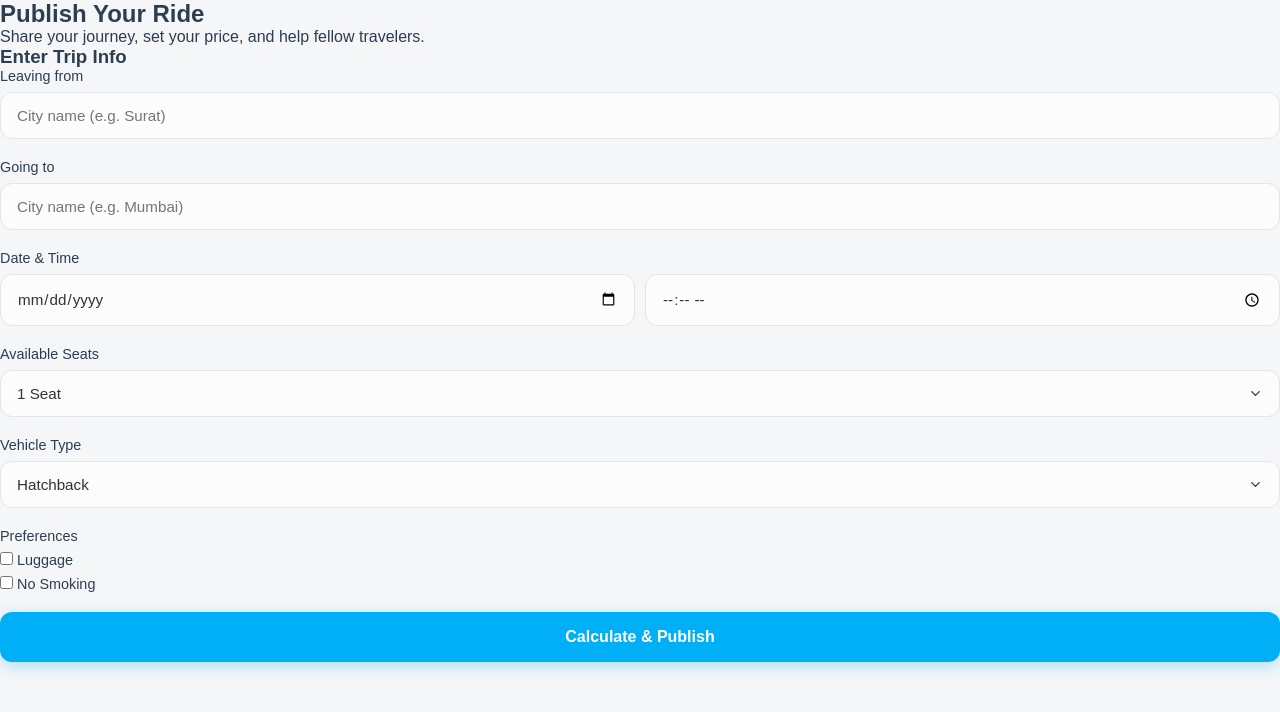
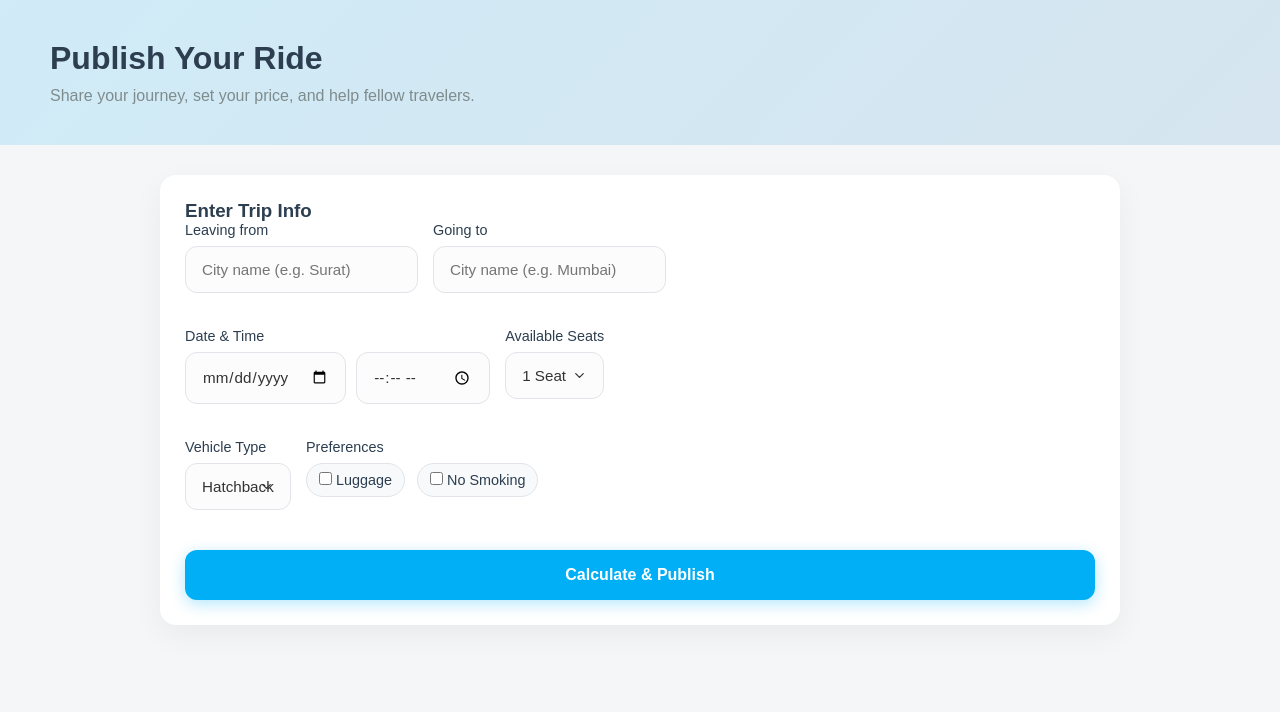
Before and after one commit to Rishisanja-3011/QUICKLIFT, a Flask app: page /publish in a window 1280 px wide. Shown: the part 55-767 px from the top of the page. Run offline with Flask 3, Linux system fonts and the light colour scheme; the visitor is signed in with stand-in values (Sample User, id 1).

Commit message:
more change gandu

```diff
--- a/static/style.css
+++ b/static/style.css
@@ -456,3 +456,183 @@ select.form-control {
 .bg-2 { background-color: #ffd6a5 !important; color: #fff !important; }
 .bg-3 { background-color: #fdffb6 !important; color: #333 !important; }
 .bg-4 { background-color: #caffbf !important; color: #333 !important; }
+
+.page-hero {
+    background: linear-gradient(135deg, rgba(0,175,245,0.15), rgba(41,128,185,0.15));
+    padding: 40px 50px;
+    text-align: left;
+    animation: fadeIn 0.6s ease-out;
+}
+
+.page-hero h1 {
+    font-size: 2rem;
+    font-weight: 700;
+    margin-bottom: 10px;
+}
+
+.page-hero p {
+    color: var(--text-muted);
+}
+
+.publish-container {
+    max-width: 1000px;
+    margin: 0 auto;
+    padding: 30px 20px 60px;
+}
+
+.publish-form {
+    background: #fff;
+    border-radius: 16px;
+    box-shadow: var(--shadow-soft);
+    padding: 25px;
+    animation: fadeIn 0.5s ease-out;
+}
+
+.form-row {
+    display: flex;
+    gap: 15px;
+    margin-bottom: 15px;
+}
+
+.prefs {
+    display: flex;
+    gap: 12px;
+    flex-wrap: wrap;
+    margin-top: 6px;
+}
+
+.pref-item {
+    display: inline-flex;
+    align-items: center;
+    gap: 8px;
+    background: #f8f9fa;
+    border: 1px solid #e1e4e8;
+    border-radius: 999px;
+    padding: 8px 12px;
+    font-size: 0.9rem;
+}
+
+.publisher-section {
+    margin-top: 30px;
+    animation: fadeIn 0.5s ease-out;
+}
+
+.publisher-section h2 {
+    font-size: 1.6rem;
+    margin-bottom: 6px;
+}
+
+.section-sub {
+    color: var(--text-muted);
+    margin-bottom: 18px;
+}
+
+.publisher-grid {
+    display: grid;
+    grid-template-columns: repeat(3, 1fr);
+    gap: 16px;
+}
+
+.publisher-card {
+    background: #fff;
+    border: 1px solid #e9ecef;
+    border-radius: 14px;
+    padding: 16px;
+    box-shadow: 0 6px 18px rgba(0,0,0,0.06);
+    transition: transform 0.2s ease, box-shadow 0.2s ease;
+}
+
+.publisher-card:hover {
+    transform: translateY(-3px);
+    box-shadow: 0 10px 24px rgba(0,0,0,0.08);
+}
+
+.publisher-head {
+    display: flex;
+    align-items: center;
+    gap: 12px;
+    margin-bottom: 10px;
+}
+
+.publisher-stats {
+    display: grid;
+    grid-template-columns: repeat(3, 1fr);
+    gap: 8px;
+    color: var(--text-muted);
+}
+
+.publisher-stats i {
+    color: var(--primary-color);
+    margin-right: 6px;
+}
+
+.result-card {
+    background: #fff;
+    border: 1px solid #e9ecef;
+    border-radius: 16px;
+    padding: 18px;
+    margin-bottom: 20px;
+    box-shadow: var(--shadow-soft);
+    animation: fadeIn 0.4s ease-out;
+}
+
+.result-header {
+    display: flex;
+    align-items: center;
+    justify-content: space-between;
+    margin-bottom: 12px;
+}
+
+.tag {
+    background: rgba(0,175,245,0.1);
+    color: var(--primary-color);
+    border: 1px solid rgba(0,175,245,0.2);
+    border-radius: 999px;
+    padding: 6px 12px;
+    font-size: 0.9rem;
+    font-weight: 600;
+}
+
+.result-grid {
+    display: grid;
+    grid-template-columns: repeat(4, 1fr);
+    gap: 10px;
+    margin-bottom: 10px;
+}
+
+.result-item {
+    display: flex;
+    align-items: center;
+    gap: 10px;
+    padding: 10px;
+    border-radius: 12px;
+    background: #f8f9fa;
+}
+
+.result-item i {
+    color: var(--primary-color);
+    font-size: 1.2rem;
+}
+
+.result-item strong {
+    font-size: 1.1rem;
+}
+
+.result-meta {
+    display: flex;
+    gap: 16px;
+    color: var(--text-muted);
+    font-size: 0.95rem;
+}
+
+@media (max-width: 900px) {
+    .publisher-grid {
+        grid-template-columns: 1fr;
+    }
+    .form-row {
+        flex-direction: column;
+    }
+    .result-grid {
+        grid-template-columns: repeat(2, 1fr);
+    }
+}
```
Also changed, not shown: database/database.py (+23 -2 lines), static/main.js (+22 -6 lines).
